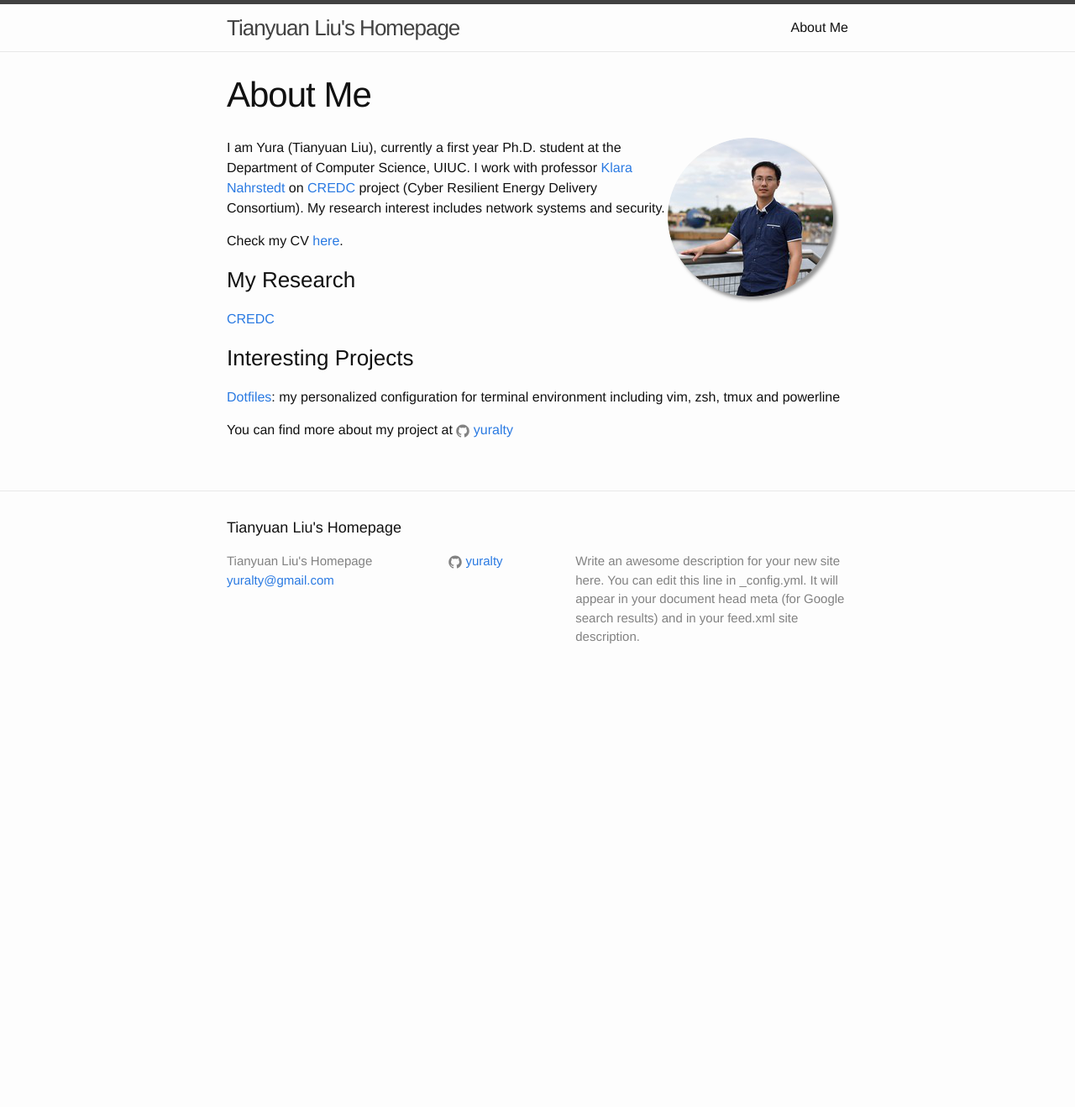
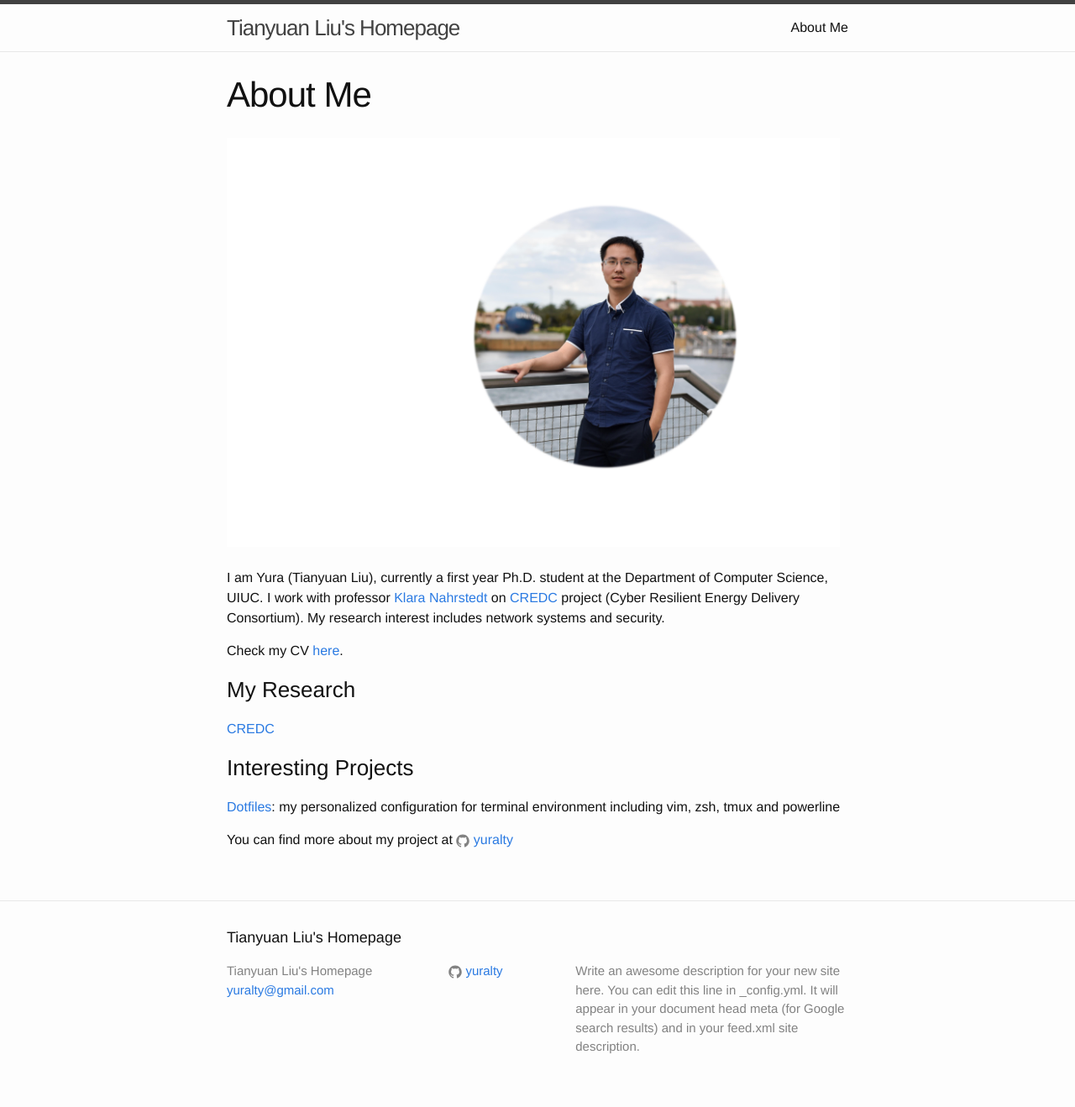
Before and after one commit to yuralty/yuralty.github.io, a Jekyll site: the page built from about.md, in a window 1280 px wide. Shown: the whole page at 84% size. Built offline with Jekyll 4.4.1, drawn with Linux system fonts in a browser that asks for light colours; before the commit the page ends 900 px from its top, so only the background shows below that.

Commit message:
use a better profile

```diff
--- a/about.md
+++ b/about.md
@@ -5,7 +5,7 @@ permalink: /about/
 ---
 
 <div style="float:right;margin:0 10px 10px 0" markdown="1">
-![profile]({{ site.url }}/assets/profile.png)
+![profile]({{ site.url }}/assets/profile.jpg)
 </div>
 
 I am Yura (Tianyuan Liu), currently a first year Ph.D. student at the Department of
```
Also changed, not shown: assets/profile.jpg (added).
